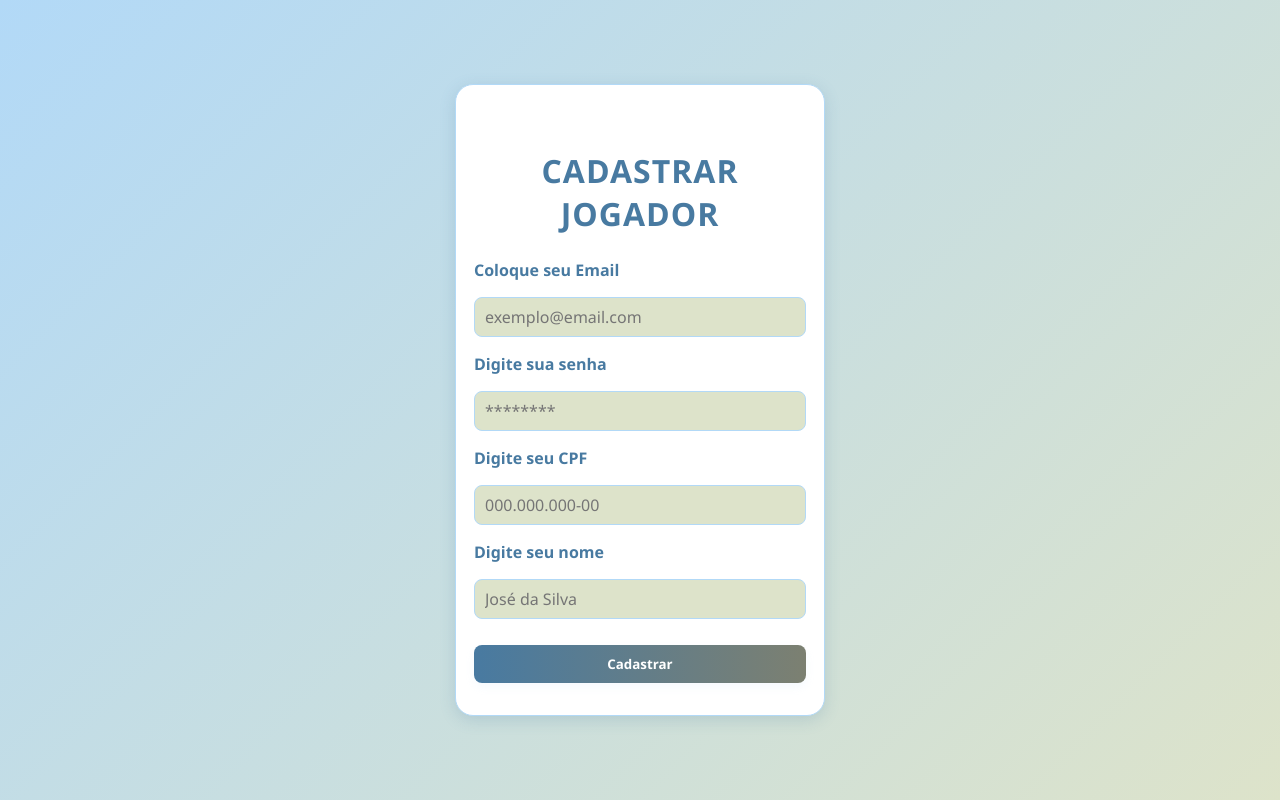
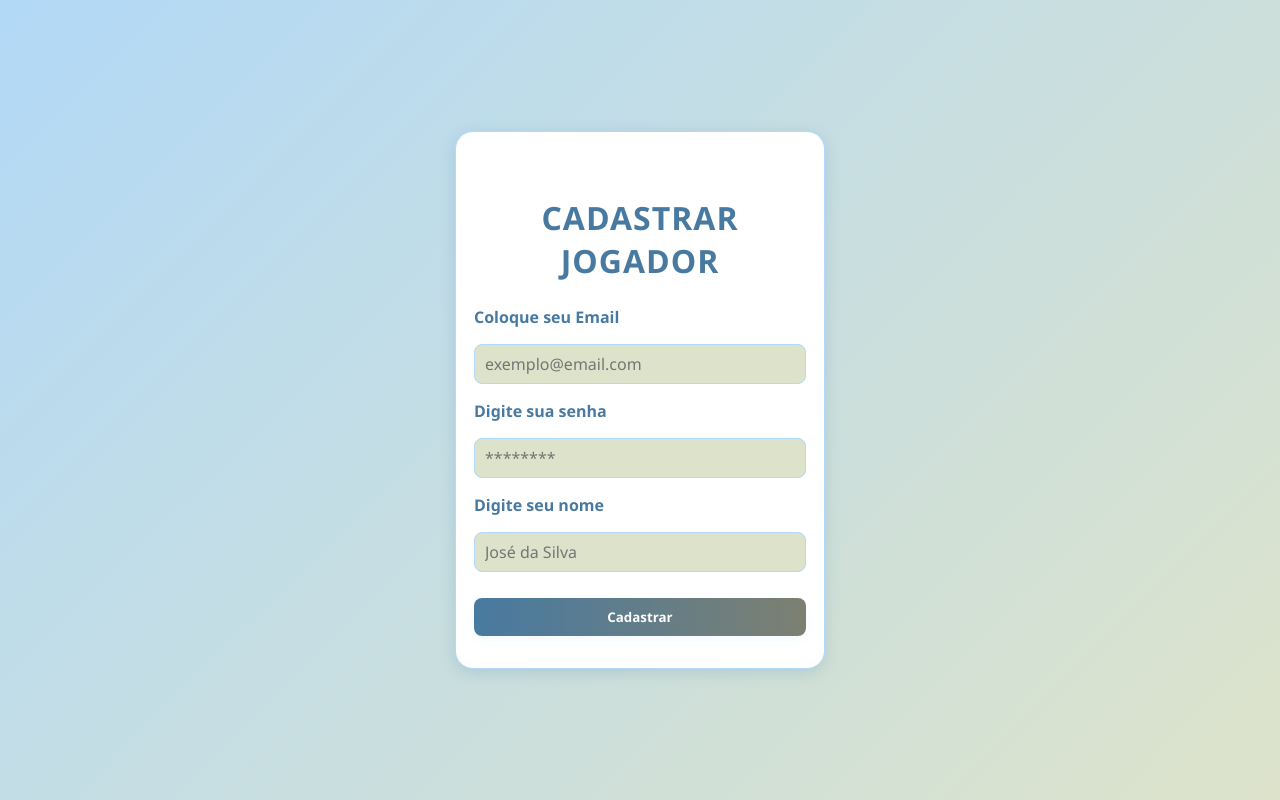
Before and after one commit to pedrosjc10/KickOFF-Match, a React (Create React App) app in the folder frontend/: page /usuarios in a window 1280 px wide. Built offline with nearby package versions, Linux system fonts and the light colour scheme.

Commit message:
Merge branch 'main' of https://github.com/pedrosjc10/TCC

```diff
--- a/frontend/src/pages/Cadastro.tsx
+++ b/frontend/src/pages/Cadastro.tsx
@@ -7,14 +7,13 @@ const Cadastro: React.FC = () => {
   const [nome, setNome] = useState("");
   const [email, setEmail] = useState("");
   const [senha, setSenha] = useState("");
-  const [cpf, setCpf] = useState("");
   const navigate = useNavigate();
 
   const handleCadastro = async (e: React.FormEvent) => {
     e.preventDefault();
 
     try {
-      await cadastrarUsuario({ nome, email, senha, cpf });
+      await cadastrarUsuario({ nome, email, senha });
       alert("Cadastro realizado com sucesso!");
       navigate("/login");
     } catch (error) {
@@ -50,16 +49,6 @@ const Cadastro: React.FC = () => {
             required
           />
 
-          <label className="cadastro-label">Digite seu CPF</label>
-          <input
-            type="text"
-            placeholder="000.000.000-00"
-            value={cpf}
-            onChange={(e) => setCpf(e.target.value)}
-            className="cadastro-input"
-            required
-          />
-
           <label className="cadastro-label">Digite seu nome</label>
           <input
             type="text"
--- a/frontend/src/pages/PartidaDetalhes.tsx
+++ b/frontend/src/pages/PartidaDetalhes.tsx
@@ -1,5 +1,5 @@
 import React, { useEffect, useState } from "react";
-import { useParams } from "react-router-dom";
+import { useNavigate, useParams } from "react-router-dom";
 import {
   buscarDetalhesPartida,
   buscarConfirmados,
@@ -30,6 +30,7 @@ const PartidaDetalhes: React.FC = () => {
   const [jogLinhaSelecionado, setJogLinhaSelecionado] = useState<boolean | null>(null);
   const [isOrganizador, setIsOrganizador] = useState<boolean>(false);
   const { usuario } = useUserStore();
+  const navigate = useNavigate();
 
   const usuarioLogadoNaoConfirmou = jogadoresNaoConfirmados.find(
     (jogador) => jogador.id === usuario?.id
@@ -174,6 +175,7 @@ const PartidaDetalhes: React.FC = () => {
       console.error("Erro ao sair da partida:", error);
       alert("Erro ao sair da partida. Tente novamente.");
     }
+  navigate(`/meusrachas`);
 };
 
 
@@ -191,7 +193,11 @@ const PartidaDetalhes: React.FC = () => {
             {partida.hora?.slice(0, 5)}
           </p>
           <p>
-            <strong>Local:</strong> {partida.local && Array.isArray(partida.local) && partida.local[0] ? `${partida.local[0].nome} - ${partida.local[0].cidade}` : 'Local não informado'}
+            {partida && Array.isArray(partida.local) && partida.local.length > 0 ? (
+            <p>{`${partida.local[0].nome} - ${partida.local[0].cidade}`}</p>
+            ) : (
+            <p>Local não informado</p>
+            )}
             {/* Ajustado o acesso ao local, pois sua interface sugere que local pode ser um array */}
           </p>
           <p>
@@ -309,7 +315,7 @@ const PartidaDetalhes: React.FC = () => {
           )}
           {(
             <div className="sair-container">
-              <button onClick={handleSairDaPartida} className="btn-sair">
+              <button onClick={handleSairDaPartida}  className="btn-sair">
                 Sair da Partida
               </button>
             </div>
--- a/frontend/src/services/usuarioService.ts
+++ b/frontend/src/services/usuarioService.ts
@@ -4,7 +4,6 @@ interface NovoUsuario {
   nome: string;
   email: string;
   senha: string;
-  cpf: string;
 }
 
 export const cadastrarUsuario = async (usuario: NovoUsuario) => {
```
Lines whose indentation alone changed are shown as unchanged.
